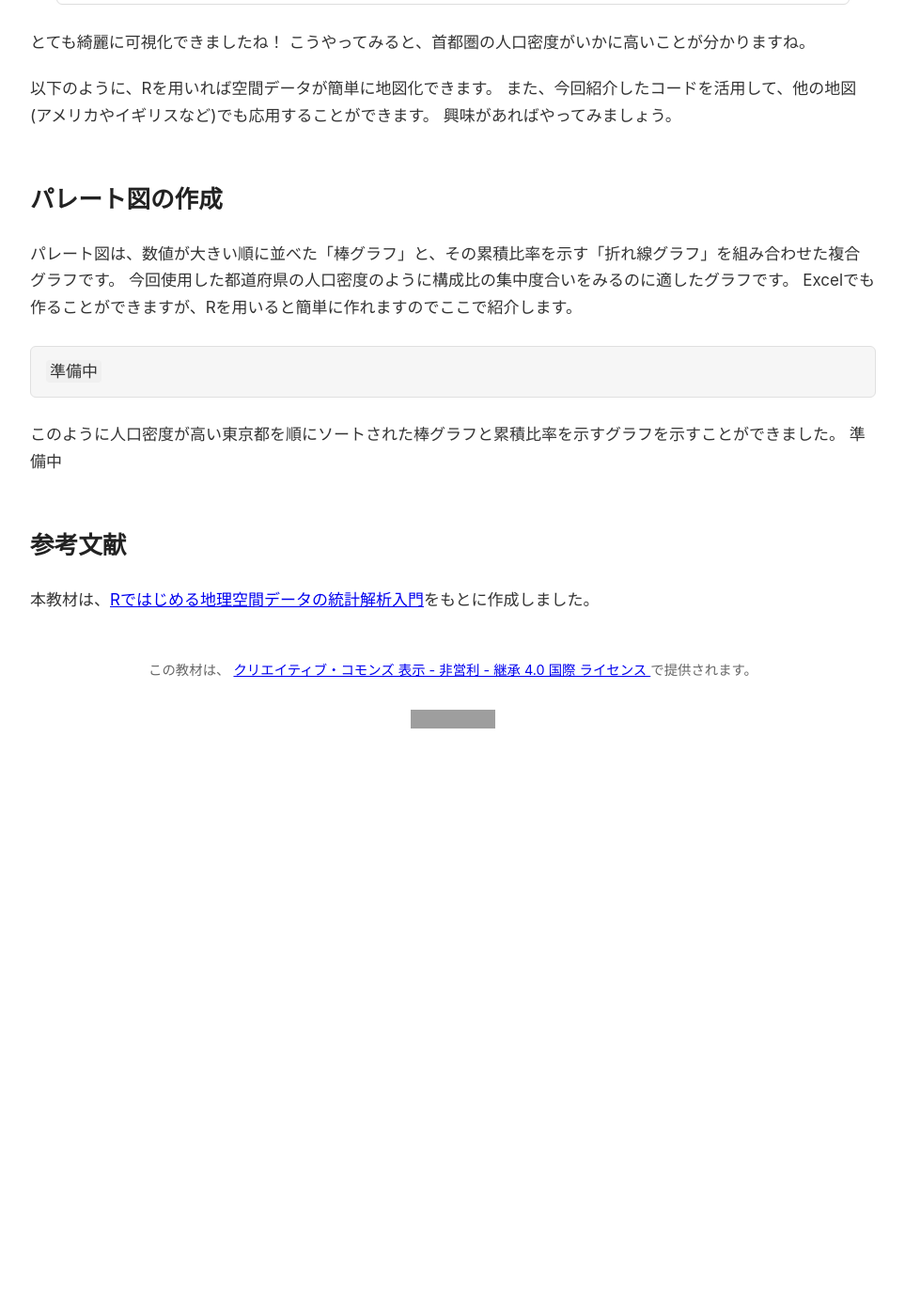
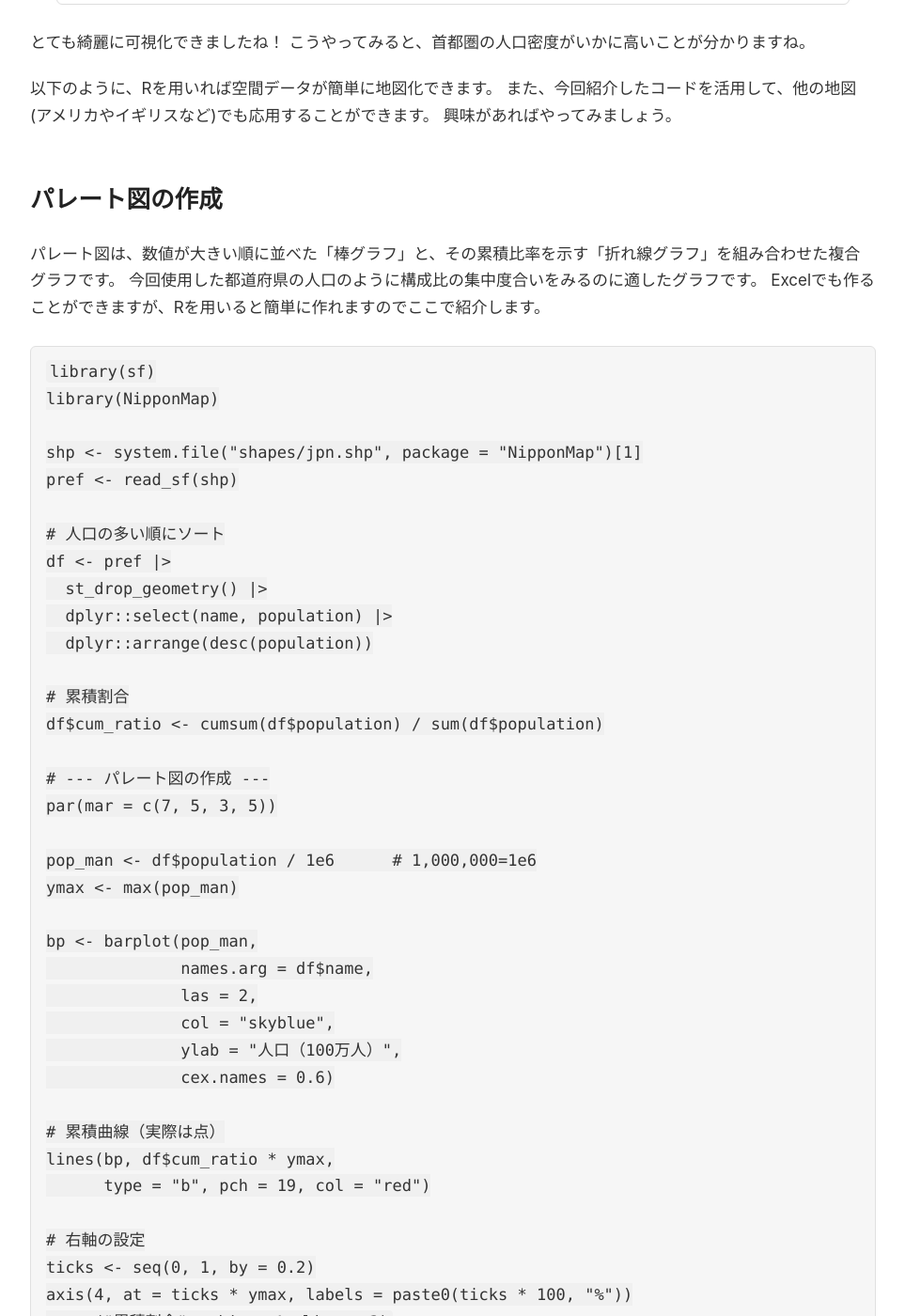
Before and after one commit to MasayaMatsushita/spatiotemporal-analysis, a Jekyll site: the page built from docs/lec/11-spatial-data-analysis-r.md, in a window 1280 px wide and 1400 px high, scrolled down 10133 px. Shown: the whole window at 94% size, without its empty margins (158-1121 px from the left). Built offline with Jekyll 4.4.1, drawn with Linux system fonts in a browser that asks for light colours; our own code applies the rules of GitHub Pages for plain Markdown files; before the commit the page ends 10969 px from its top, so only the background shows below that; some of the changed text lies outside the part shown; grey boxes are pictures that could not be loaded.

Commit message:
パレート図のコード、図の追加

````diff
--- a/docs/lec/11-spatial-data-analysis-r.md
+++ b/docs/lec/11-spatial-data-analysis-r.md
@@ -204,15 +204,50 @@ plot(pref["density"], breaks=breaks, nbreaks=nc, pal=pal)
 ## パレート図の作成
 
 パレート図は、数値が大きい順に並べた「棒グラフ」と、その累積比率を示す「折れ線グラフ」を組み合わせた複合グラフです。
-今回使用した都道府県の人口密度のように構成比の集中度合いをみるのに適したグラフです。
+今回使用した都道府県の人口のように構成比の集中度合いをみるのに適したグラフです。
 Excelでも作ることができますが、Rを用いると簡単に作れますのでここで紹介します。
 
 ```R
-準備中
+library(sf)
+library(NipponMap)
+
+shp <- system.file("shapes/jpn.shp", package = "NipponMap")[1]
+pref <- read_sf(shp)
+
+# 人口の多い順にソート
+df <- pref |>
+  st_drop_geometry() |>
+  dplyr::select(name, population) |>
+  dplyr::arrange(desc(population))
+
+# 累積割合
+df$cum_ratio <- cumsum(df$population) / sum(df$population)
+
+# --- パレート図の作成 ---
+par(mar = c(7, 5, 3, 5))
+
+pop_man <- df$population / 1e6      # 1,000,000=1e6
+ymax <- max(pop_man)
+
+bp <- barplot(pop_man,
+              names.arg = df$name,
+              las = 2,
+              col = "skyblue",
+              ylab = "人口（100万人）",
+              cex.names = 0.6)
+
+# 累積曲線（実際は点）
+lines(bp, df$cum_ratio * ymax,
+      type = "b", pch = 19, col = "red")
+
+# 右軸の設定
+ticks <- seq(0, 1, by = 0.2)
+axis(4, at = ticks * ymax, labels = paste0(ticks * 100, "%"))
+mtext("累積割合", side = 4, line = 3)
 ```
 
-このように人口密度が高い東京都を順にソートされた棒グラフと累積比率を示すグラフを示すことができました。
-準備中
+このように人口が高い東京都を順にソートされた棒グラフと累積比率を示すグラフを示すことができました。
+![picture](../materials/11/figure_9.png)
 
 ## 参考文献
 
````
Also changed, not shown: docs/materials/11/figure_9.png (added).
